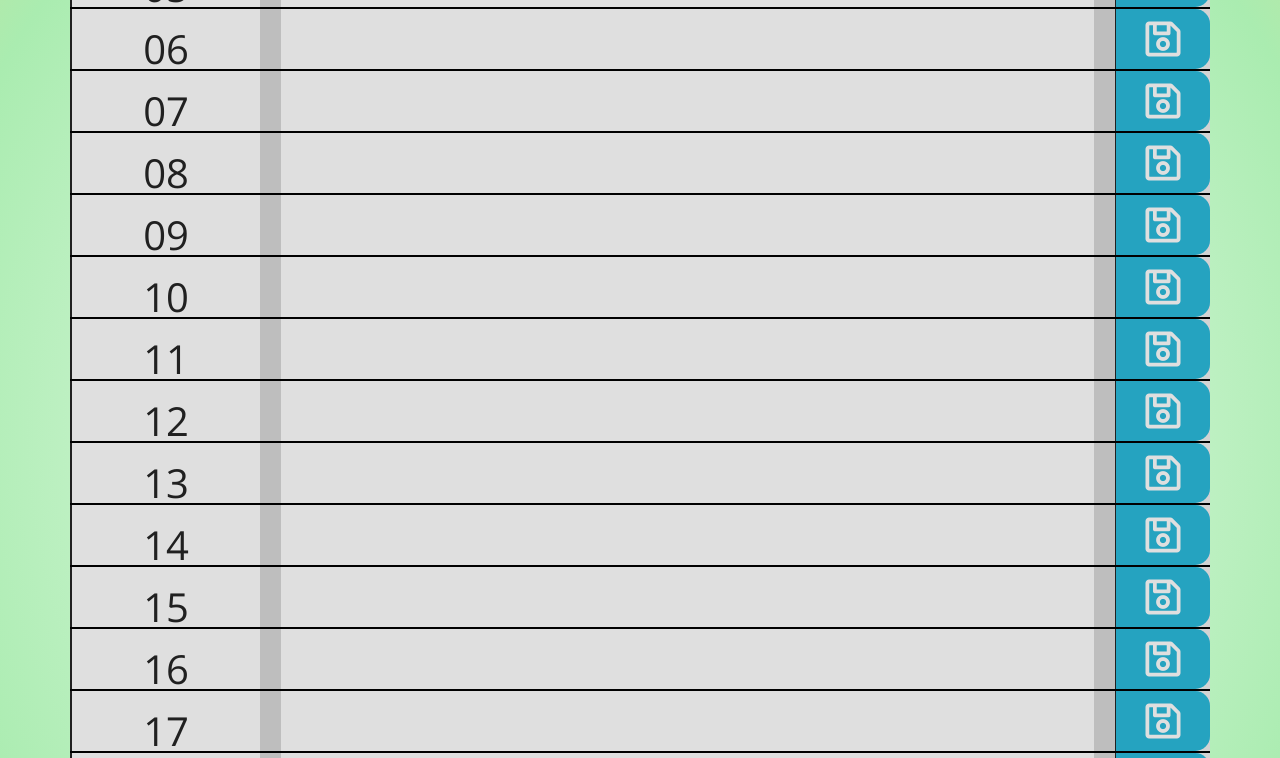
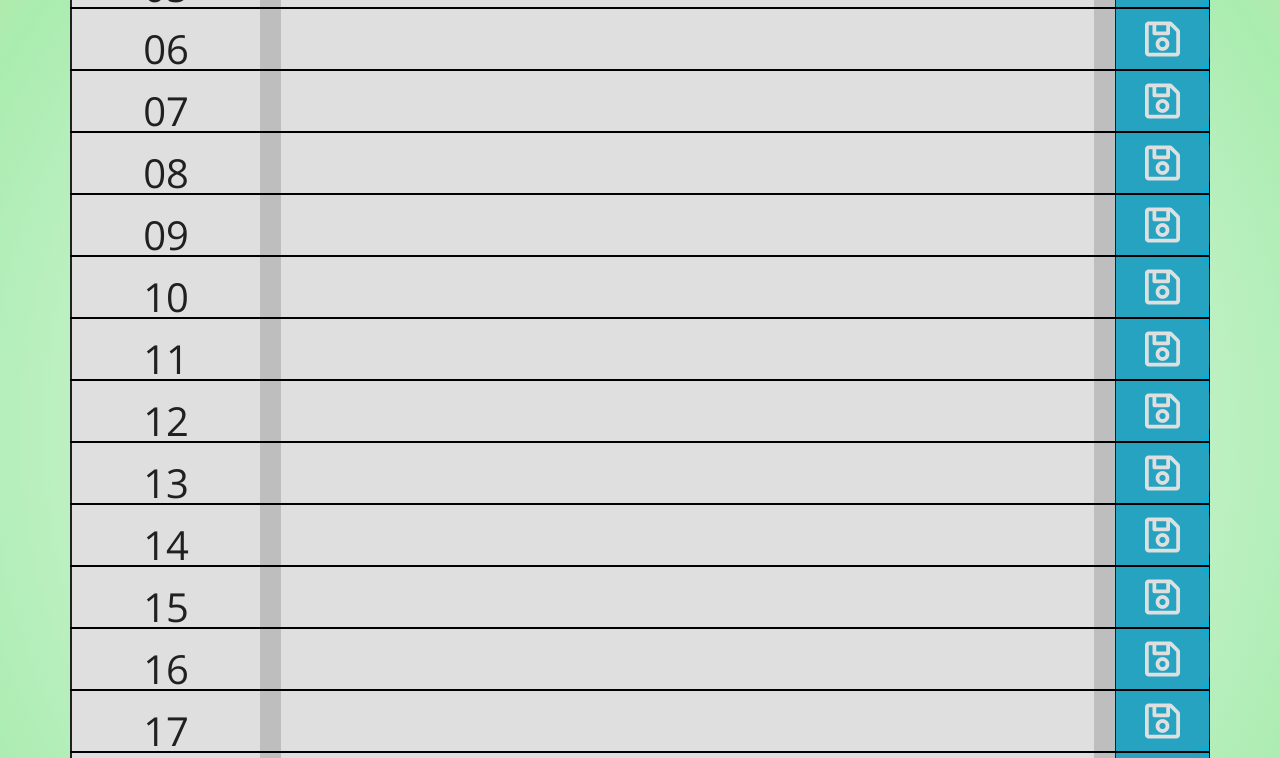
Before and after one commit to Sakiskid/daily-planner, a plain HTML site: page index.html in a window 1280 px wide. Shown: the part 799-1557 px from the top of the page. Drawn offline with nearby package versions, Linux system fonts and the light colour scheme.

Commit message:
removed rounded border for savebtn

```diff
--- a/style.scss
+++ b/style.scss
@@ -168,8 +168,7 @@ textarea{
 
 .saveBtn {
   border-left: 1px solid black;
-  border-top-right-radius: 15px;
-  border-bottom-right-radius: 15px;
+  border-right: 1px solid black;
   background-color: #06AED5;
   color: white;
   display: flex;
```
Also changed, not shown: style.css.
